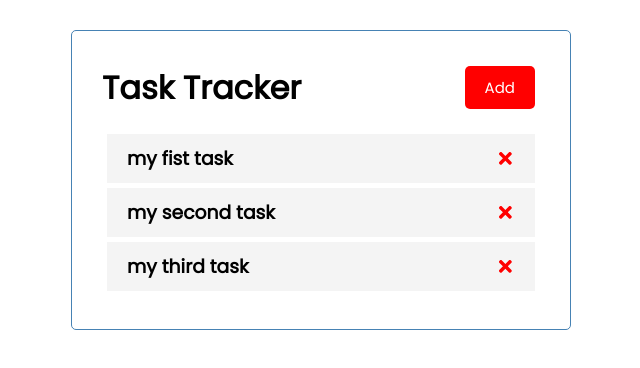
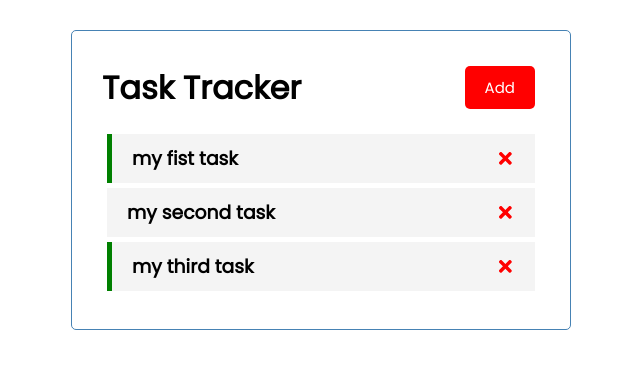
Before and after one commit to lawsonDaniel/React-test, a React (Create React App) app: page / in a window 1280 px wide. Shown: the top 368 px of the page, without its empty margins (319-959 px from the left). Built offline with nearby package versions, Linux system fonts and the light colour scheme.

Commit message:
added the reminder functionality

```diff
--- a/src/App.js
+++ b/src/App.js
@@ -7,14 +7,35 @@ import { useState } from 'react';
 
 
 function App() {
-  const [task, setstate] = useState([...TaskList]);
+  const [Task, setTask] = useState([...TaskList]);
+  const delect = (id)=>{
+      setTask(Task.filter((task)=>{
+          return(
+            task.id !== id
+          )
+      }))
+  }
+
+  //toggle remider
+  const toggleReminder = (id)=>{
+   setTask(
+     Task.map((task)=>{
+     return  task.id === id ? {...task,Reminder : !task.Reminder} : task
+     })
+   )
+  }
+
+
+
   return (
     <div className="container">
        <div className="header">
         <Header />
        <Button color="red" text="Add" />
-   </div>
-     <Tasks task={task}/>
+   </div>{
+     Task.length > 0 ?  <Tasks  task={Task} onDelect={delect} onToggle={toggleReminder}  /> : 'You dont have any task left'
+   }
+
     </div>
   );
 }
--- a/src/commponents/Task.js
+++ b/src/commponents/Task.js
@@ -1,10 +1,15 @@
 import React from 'react'
 import {FaTimes} from 'react-icons/fa'
 
-function Task({taskName}) {
+function Task({taskName,onDelect,taskId,onToggle,task}) {
+
   return (
-        <div className='task'>
-        <h3>{taskName} <FaTimes style={{color:'red'}}/></h3>
+        <div className={`task ${task.Reminder ? 'reminder': null}`} onDoubleClick={()=>{
+          onToggle(taskId)
+        }}>
+        <h3>{taskName} <FaTimes style={{color:'red'}} onClick={()=>{
+          onDelect(taskId)
+        }}/></h3>
         </div>
   )
 }
--- a/src/commponents/Tasks.js
+++ b/src/commponents/Tasks.js
@@ -1,13 +1,13 @@
 import React from 'react'
 import Task from './Task'
 
-function Tasks({task}) {
+function Tasks({task, onDelect,onToggle}) {
   return (
     <div>
         {
             task.map((tasks)=>{
                 return(
-                    <Task key={tasks.id} taskName={tasks.taskHeader} />
+                    <Task key={tasks.id} taskName={tasks.taskHeader}  task={tasks} onToggle={onToggle} onDelect={onDelect} taskId={tasks.id}/>
                 )
             })
         }
--- a/src/task.json
+++ b/src/task.json
@@ -1,19 +1,24 @@
 [
     {
         "id":1,
-        "taskHeader":"my fist task"
+        "taskHeader":"my fist task",
+        "Reminder": true
 
     },
 
     {
         "id":2,
-        "taskHeader":"my second task"
+        "taskHeader":"my second task",
+        "Reminder": false
+
 
     },
 
     {
         "id":3,
-        "taskHeader":"my third task"
+        "taskHeader":"my third task" ,
+        "Reminder": true
+
 
     }
 
```
